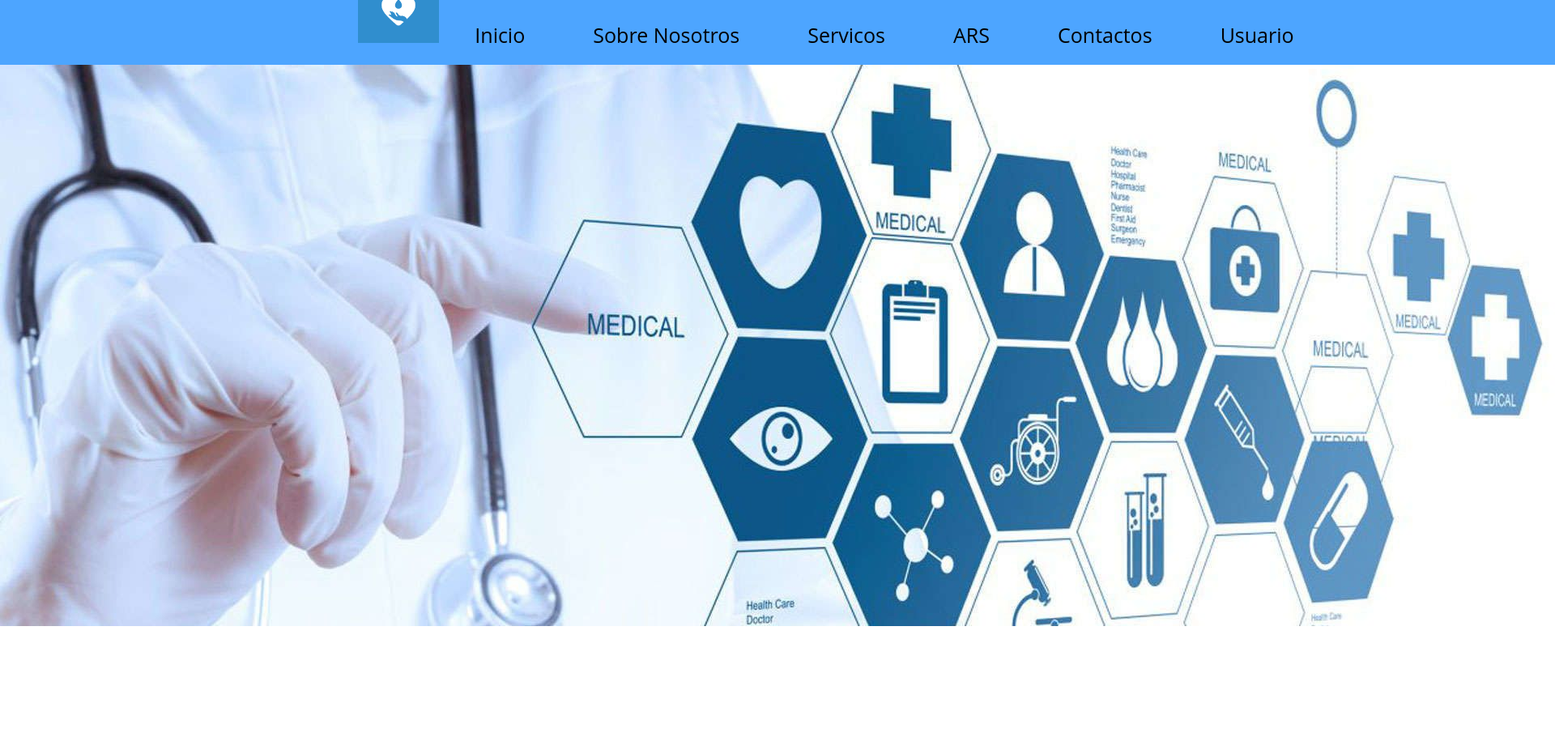
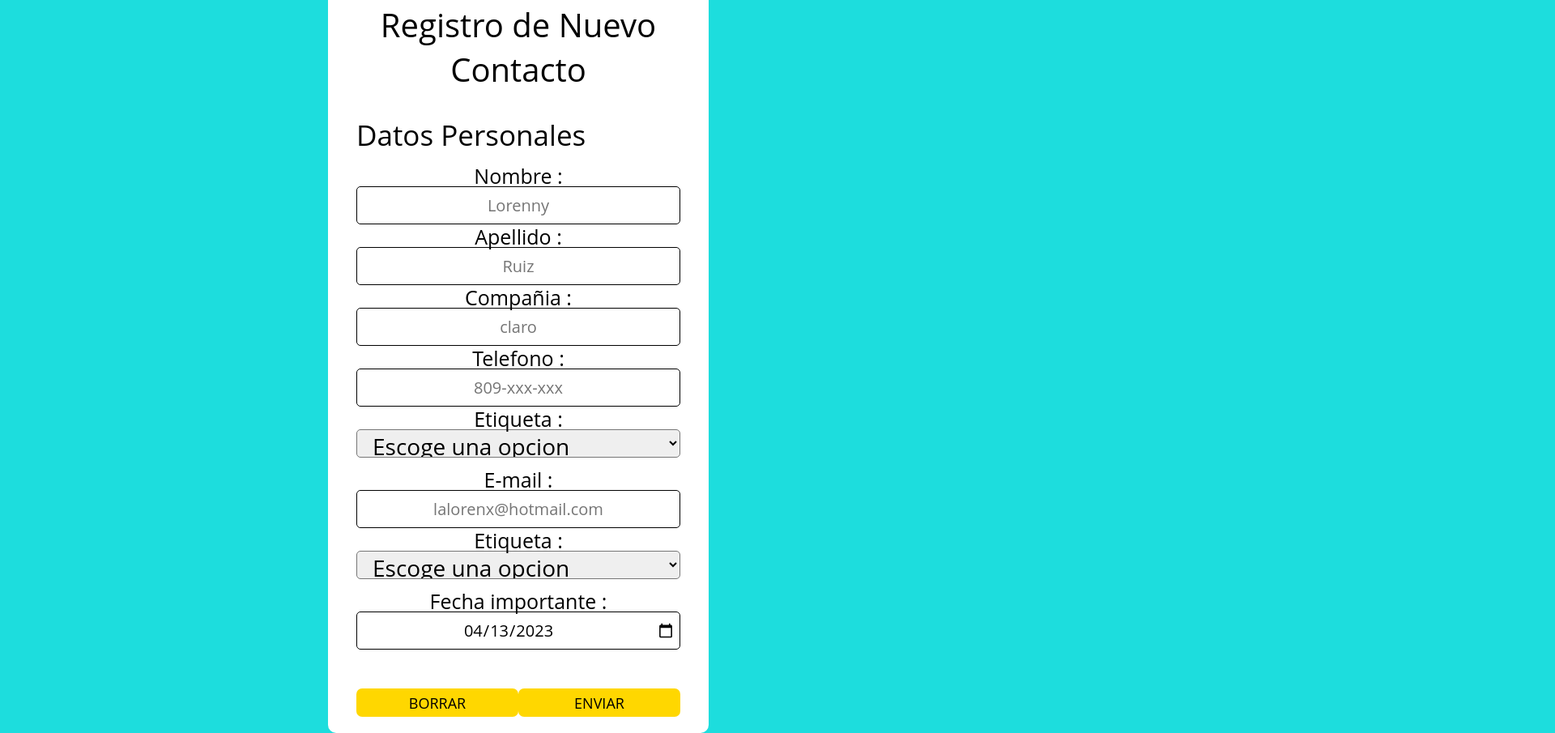
Before and after one commit to ladama2016/estructura-de-datos, a plain HTML site: page index.html in a window 1280 px wide. Shown: the part 27-932 px from the top of the page at 81% size, 1920 px wide, since content can reach past the window. Before the commit the page ends 800 px from the top, so only its background shows below. Drawn offline with Linux system fonts and the light colour scheme.

Commit message:
Add files via upload

```diff
--- a/index.html
+++ b/index.html
@@ -4,27 +4,84 @@
     <meta charset="UTF-8">
     <meta http-equiv="X-UA-Compatible" content="IE=edge">
     <meta name="viewport" content="width=device-width, initial-scale=1.0">
-    <link rel="stylesheet" href="styles.css">
+    <link rel="stylesheet" href="style.css">
 
-
+    <title>contactos</title>
 </head>
 <body>
-    <div class="head">
-        <nav class = "mini">
-                <ul class="menu-mini">
-                    <img src="logo.png"></a>
-                    <li><a href="#">Inicio</a></li>
-                    <li><a href="#">Sobre Nosotros</a></li>
-                    <li><a href="#">Servicos</a></li>
-                    <li><a href="#">ARS</a></li>
-                    <li><a href="#">Contactos</a></li>
-                    <li><a href="#">Usuario</a>
-                        <ul class="sub-mini">
-                            <li><a href="#">iniciar seccion</a></li>
-                            <li><a href="formulario.html">nuevo usuario</a></li>
-                        </ul>
-                    </li>
-                </ul>
-        </nav>
-    </div>
-</body>
+    <div class="cuadro">
+        <header>Registro de Nuevo Contacto</header>
+
+        <div class="formulario">
+            <form action="#">
+
+                <div class="pagina">
+                    <div class="titulo">Datos Personales</div>
+
+                    <div class="campo">
+                        <div class="label">Nombre : </div>
+                        <input type="text" id="nombre" placeholder="Lorenny">
+                    </div>
+
+                    <div class="campo">
+                        <div class="label">Apellido : </div>
+                        <input type="text" id="last" placeholder="Ruiz">
+                    </div>
+
+                    <div class="campo">
+                        <div class="label">Compañia :</div>
+                        <input type="text" id="compañia" placeholder="claro">
+                    </div>
+
+                    <div class="campo">
+                        <div class="label">Telefono :</div>
+                        <input type="text" id="telefono" placeholder="809-xxx-xxx">
+                    </div>
+
+                    <div class="campo">
+                        <div class="label">Etiqueta : </div>
+                        <select id="etiqueta_t">
+                            <option valor="0" disabled selected>Escoge una opcion</option>
+                            <option value="PHONE">Celular</option>
+                            <option value="WORK">Trabajo</option>
+                            <option value="HOME">Casa</option>
+                            <option value="MAIN">Principal</option>
+                        </select>
+                    </div>
+
+                    <div class="campo">
+                        <div class="label">E-mail : </div>
+                        <input type="text" id="email" placeholder="lalorenx@hotmail.com">
+                    </div>
+
+                    <div class="campo">
+                        <div class="label">Etiqueta : </div>
+                        <select id="etiqueta_h">
+                            <option valor="0" disabled selected>Escoge una opcion</option>
+                            <option value="HOME">Casa</option>
+                            <option value="WORK">Trabajo</option>
+                            <option value="OTHER">Otro</option>
+                        </select>
+                    </div>
+
+                    <div class="campo">
+                        <div class="label">Fecha importante :</div>
+                        <input type="date" id="fecha" max="2024-03-04" value ="2023-04-13">
+                    </div>
+
+                    <div id="qr">
+                    </div>
+
+                    <div class="campo button">
+                        <button class="borrar">Borrar</button>
+                        <button class="enviar">Enviar</button>
+                    </div>
+
+                </div>
+
+            </div>
+
+            <script src="https://cdnjs.cloudflare.com/ajax/libs/qrcodejs/1.0.0/qrcode.min.js" integrity="sha512-CNgIRecGo7nphbeZ04Sc13ka07paqdeTu0WR1IM4kNcpmBAUSHSQX0FslNhTDadL4O5SAGapGt4FodqL8My0mA==" crossorigin="anonymous" referrerpolicy="no-referrer"></script>
+            <script src="javascript.js"></script>
+
+        </form>
--- a/javascript.js
+++ b/javascript.js
@@ -1,55 +1,37 @@
-fetch(`json.json`)
-.then(data => data.json())
-.then (data=>
-    {
-        let keys = Object.keys(data.sub_menu);
-        let ks=Object.keys(data.menu);
+const enviar=document.querySelector(".enviar");
 
-        for(let i=3; i>=0; i--)
-        {
-            let k=ks[i];
+enviar.addEventListener("click",function(e)
+{
+    e.preventDefault();
+
+    send();
+
+});
 
 
-                let menu = document.createElement("li")
-                let a= document.createElement("a")
-                a.setAttribute("href","https://www.banreservas.com/");
-                let texto = document.createTextNode(''+data.menu[k])
-                let sub = document.createElement("ul")
-                sub.classList.add("sub-mini"+i);
+function send()
+{
 
-                menu.appendChild(a);
-                menu.appendChild(texto);
-                menu.appendChild(sub);
+    var nombre = document.getElementById("nombre").value;
+    var apellido = document.getElementById("last").value;
+    var compañia = document.getElementById("compañia").value;
+    var telefono = document.getElementById("telefono").value;
+    var etiqueta_t = document.getElementById("etiqueta_t").value;
+    var email = document.getElementById("email").value;
+    var etiqueta_h = document.getElementById("etiqueta_h").value;
+    var fecha = document.getElementById("fecha").value;
 
-            document.getElementsByClassName('menu-mini')[0].appendChild(menu);
+    var url="BEGIN:VCARD\nVERSION:3.0\nN:"+apellido+";"+nombre+";;;"+"\nORG:"+compañia+"\nTEL;TYPE="+etiqueta_t+":+"+telefono+"\nEMAIL;"+"TYPE="+etiqueta_h+":"+email+"\nBDAY:"+fecha+"\nEND:VCARD";
 
-        }
+    new QRCode(document.getElementById("qr"),
+    {
+        text: url,
+        wiidth:256,
+        height:256,
+        height: 256,
+        colorDark : "#000000",
+        colorLight : "#ffffff",
+        correctLevel : QRCode.CorrectLevel.H
+    })
 
-        for(let i=18; i>= 0; i--)
-        {
-          let key=keys[i];
-
-                let menu = document.createElement('li')
-                let ref= document.createElement('a')
-                let texto = document.createTextNode(''+data.sub_menu[key])
-                menu.appendChild(ref);
-                menu.appendChild(texto);
-
-                if(i>=12)
-                {
-                    document.getElementsByClassName('sub-mini3')[0].appendChild(menu);
-                }
-
-                if(i<=11)
-                {
-                    document.getElementsByClassName('sub-mini2')[0].appendChild(menu);
-                }
-
-                if(i<7)
-                {
-                    document.getElementsByClassName('sub-mini0')[0].appendChild(menu);
-                }
-
-        }
-
-    })
+}
--- /dev/null
+++ b/style.css
@@ -0,0 +1,115 @@
+*{
+    margin: 0;
+    padding: 0;
+    outline: none;
+    font-family : 'Open sans';
+}
+
+body
+{
+    display: flex;
+    align-items: center;
+    justify-content: center;
+    min-height: 100VH;
+    background: #1DDDDD;
+    background-position: center;
+}
+
+.cuadro
+{
+    width: 400px;
+    background: white;
+    border-radius: 10px;
+    text-align: center;
+    padding: 30px 35px 0 35px;
+}
+
+.cuadro header
+{
+    font-size: 40px;
+    font-weight: 600px;
+    margin:0 0 30px 0;
+}
+
+.cuadro .formulario
+{
+    width: 100%;
+    overflow: hidden;
+}
+
+.formulario form
+{
+    display: flex;
+    width: 400%;
+
+}
+
+.formulario form .pagina
+{
+    width:25%;
+}
+
+.formulario form .pagina .titulo
+{
+    text-align: left;
+    font-size: 35px;
+    font-weight: 500px;
+}
+
+
+.formulario form .pagina .campo
+{
+    height: 35px;
+    width: 400px;
+    margin: 40px 0;
+    display: flex;
+    position: relative;
+}
+
+
+.formulario form .pagina .campo .label
+{
+    position: absolute;
+    text-align: center;
+    top: -30px;
+    font-weight: 500;
+    font-size: 25px;
+    width: 100%;
+}
+
+.formulario form .pagina .campo input
+{
+    text-align: center;
+    width: 100%;
+    height: 100%;
+    border: 1px solid black;
+    border-radius: 5px;
+    font-size: 20px;
+    padding:  5px;
+}
+
+.formulario form .pagina .campo select
+{
+    width: 100%;
+    height: 100%;
+    border-radius: 5px;
+    font-size: 28px;
+    font-weight: 500;
+    padding-left:15px;
+}
+
+.formulario form .pagina .campo button
+{
+    width: 100%;
+    height: 100%;
+    margin-top: 20px;
+    border: none;
+    background: gold;
+    border-radius: 7px;
+    color: black;
+    font-size: 18px;
+    font-weight: 500;
+    text-transform: uppercase;
+    cursor: pointer;
+    transition: 0.3s ease;
+}
```
